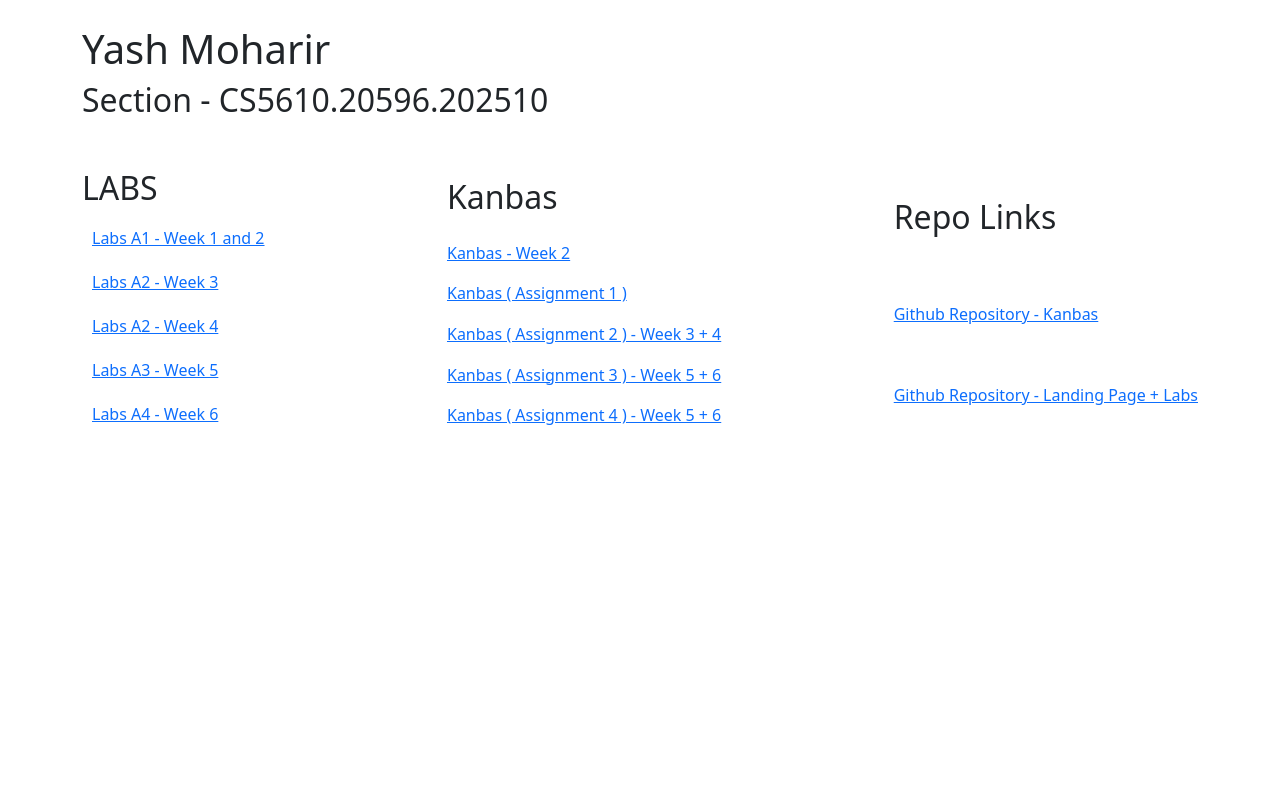
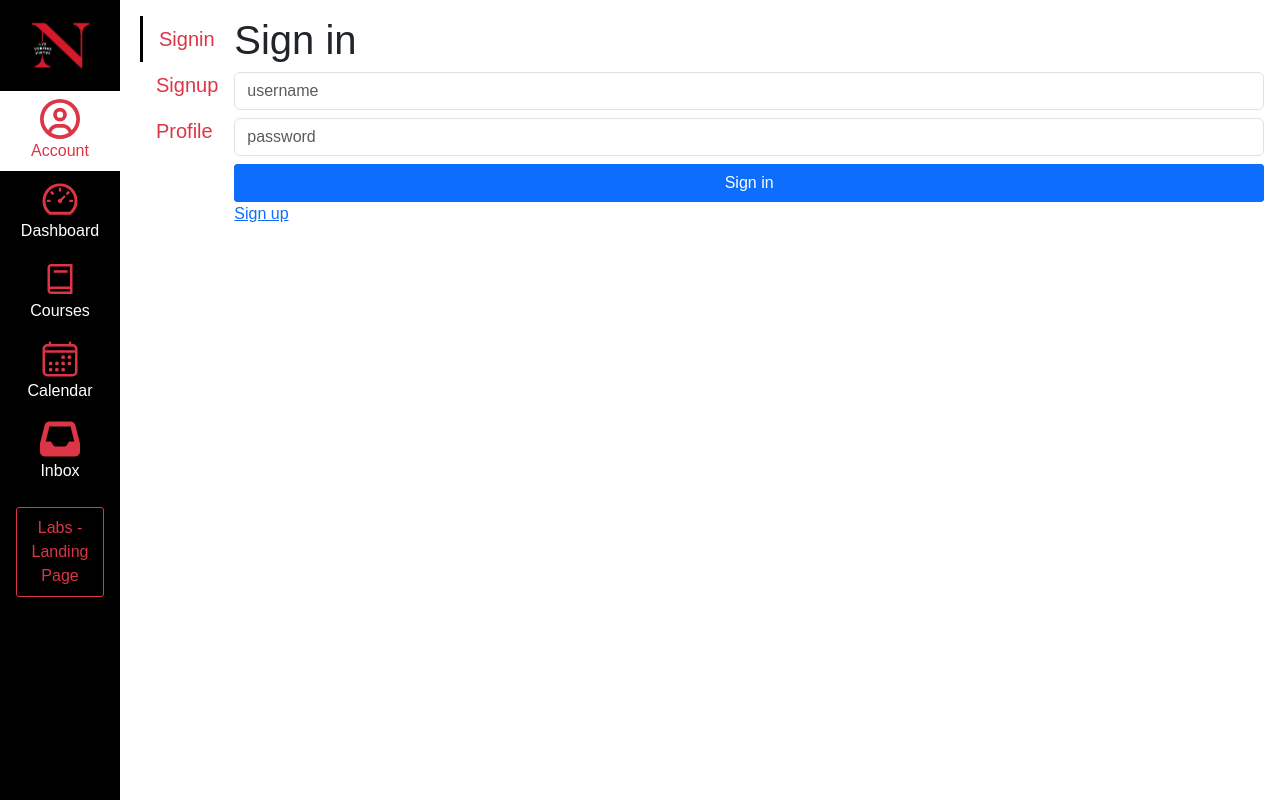
Before and after one commit to YASH-MOHARIR/Kanbas-webdev-project-Yash-Moharir, a React (Create React App) app: page /Account/Signin in a window 1280 px wide. Built offline with nearby package versions, Linux system fonts and the light colour scheme.

Commit message:
Add files via upload

```diff
--- a/src/App.css
+++ b/src/App.css
@@ -1,24 +1,35 @@
- .active{
-    background-color: greenyellow;
-    color: green;
-    text-decoration: none;
-    border-radius: 10px;
-    padding: 10px;
- }
+body   {  margin: 0;  padding: 0;  }
+body * {  font-family: Arial, Helvetica, sans-serif;  }
+p{margin: 0;}
 
- .links{
-   display: flex;
-   justify-content: space-between;
- }
+@media (min-width: 768px) {
+  #wd-kanbas .wd-main-content-offset {
+    padding-left: 140px !important;
+  }
+}
 
- .lab-links, .kanbas-links, .repo-links{
-   display: flex;
-   flex-direction: column;
-   justify-content: space-around;
-   height: auto;
- }
+.list-group.wd > .list-group-item.active {
+  color: black;
+  background-color: white;
+  border-left: 3px solid black !important;
+}
 
- .lab-link{
-   margin: 10px;
-   transition: all ease 0.5s;
- }
+.btn-secondary {
+  --bs-btn-color: #000 !important;
+  --bs-btn-bg: #c7cdd1 !important;
+  --bs-btn-border-color: #c7cdd1 !important;
+  --bs-btn-hover-color: #fff !important;
+}
+.bg-secondary {
+  --bs-secondary-rgb: 199, 205, 209;
+}
+.list-group-item {
+  --bs-list-group-border-color: gray;
+}
+.wd-lesson {
+  border-left: 3px solid green !important;
+}
+
+.main-nav-link, .course-nav-link{
+  transition: all ease 0.3s;
+}
--- a/src/App.tsx
+++ b/src/App.tsx
@@ -16,7 +16,6 @@ import store from "./store/store.ts";
 
 import { Provider } from "react-redux";
 import ProtectedRoute from "./Account/ProtectedRoute.tsx";
-import ProtectedCourse from "./Account/ProtecectedCourse.tsx";
 function App() {
   const [courses, setCourses] = useState<any[]>(db.courses);
   const [course, setCourse] = useState<any>({
@@ -31,11 +30,7 @@ function App() {
     setCourses([...courses, { ...course, _id: new Date().getTime().toString() }]);
   };
   const deleteCourse = (courseId: any) => {
-    // eslint-disable-next-line no-restricted-globals
-    const userResponse = confirm("Are you sure you want to delete?");
-    if (userResponse) {
     setCourses(courses.filter((course) => course._id !== courseId));
-    }
   };
   const updateCourse = () => {
     setCourses(
--- a/src/Courses/Assingments/Assignments.tsx
+++ b/src/Courses/Assingments/Assignments.tsx
@@ -102,9 +102,8 @@ export default function Assignments() {
                   <button
                     className="btn btn-danger mx-2"
                     type="button"
-                    // data-bs-toggle="modal"
-                    // data-bs-target="#exampleModal"
-                    onClick={() => dispatch(deleteAssignment(assignment._id))}
+                    data-bs-toggle="modal"
+                    data-bs-target={`#${assignment._id}`}
                     >
                     <FaTrash />
                   </button>
@@ -117,7 +116,7 @@ export default function Assignments() {
                 <GreenCheckmark />
                 <BsThreeDotsVertical />
               </div>
-              {/* <div className="modal fade" id="exampleModal" aria-labelledby="exampleModalLabel" aria-hidden="true">
+              <div className="modal fade" id={assignment._id}  >
                   <div className="modal-dialog">
                     <div className="modal-content">
                       <div className="modal-header">
@@ -132,7 +131,7 @@ export default function Assignments() {
                           Cancel
                         </button>
                         <button
-                          // onClick={() => dispatch(deleteAssignment(assignment._id))}
+                          onClick={() => dispatch(deleteAssignment(assignment._id))}
                           type="button"
                           className="btn btn-danger"
                           data-bs-dismiss="modal">
@@ -141,7 +140,7 @@ export default function Assignments() {
                       </div>
                     </div>
                   </div>
-                </div> */}
+                </div>
             </li>
           ))}
       </ul>
--- a/src/Courses/Assingments/reducer.ts
+++ b/src/Courses/Assingments/reducer.ts
@@ -1,47 +1,35 @@
 import { createSlice } from "@reduxjs/toolkit";
 import { assignments } from "../../Database/database.tsx";
 const initialState = {
-    assignments: assignments,
+  assignments: assignments,
 };
 const assignmentsSlice = createSlice({
   name: "assignments",
   initialState,
   reducers: {
-
     //name, description, points, due date, available from date, and available until date.
 
     addAssignment: (state, { payload: assignment }) => {
       const newAssignment: any = {
         title: assignment.title,
-        description : assignment.description,
+        description: assignment.description,
         _id: assignment._id,
         course: assignment.course,
-        points:assignment.points,
-        dueDate:assignment.dueDate,
-        availableFrom:  assignment.availableFrom,
-        availableUntil: assignment.availableUntil
+        points: assignment.points,
+        dueDate: assignment.dueDate,
+        availableFrom: assignment.availableFrom,
+        availableUntil: assignment.availableUntil,
       };
       state.assignments = [...state.assignments, newAssignment] as any;
       console.log(newAssignment);
-
     },
 
-
     deleteAssignment: (state, { payload: assignmentID }) => {
-      // eslint-disable-next-line no-restricted-globals
-      const userResponse = confirm("Are you sure you want to delete?");
-
-      if (userResponse) {
-        state.assignments = state.assignments.filter(
-          (a: any) => a._id !== assignmentID);
-      }
-
+      state.assignments = state.assignments.filter((a: any) => a._id !== assignmentID);
     },
 
     updateAssignment: (state, { payload: assignment }) => {
-      state.assignments = state.assignments.map((a: any) =>
-        a._id === assignment._id ? assignment : a
-      ) as any;
+      state.assignments = state.assignments.map((a: any) => (a._id === assignment._id ? assignment : a)) as any;
     },
     editAssignment: (state, { payload: assignmentID }) => {
       state.assignments = state.assignments.map((a: any) =>
@@ -51,7 +39,6 @@ const assignmentsSlice = createSlice({
   },
 });
 
-export const { addAssignment, deleteAssignment, updateAssignment, editAssignment } =
-assignmentsSlice.actions;
+export const { addAssignment, deleteAssignment, updateAssignment, editAssignment } = assignmentsSlice.actions;
 
 export default assignmentsSlice.reducer;
--- a/src/index.js
+++ b/src/index.js
@@ -1,17 +1,17 @@
-import React from "react";
-import ReactDOM from "react-dom/client";
-import "./index.css";
-import App from "./App";
-import reportWebVitals from "./reportWebVitals";
-import { BrowserRouter } from "react-router-dom";
+import React from 'react';
+import ReactDOM from 'react-dom/client';
+import './index.css';
+import App from './App.tsx';
+import reportWebVitals from './reportWebVitals';
+import { BrowserRouter } from 'react-router-dom';
 
-const root = ReactDOM.createRoot(document.getElementById("root"));
+const root = ReactDOM.createRoot(document.getElementById('root'));
 root.render(
-  <BrowserRouter>
-    <React.StrictMode>
-      <App />
-    </React.StrictMode>
-  </BrowserRouter>
+  <React.StrictMode>
+     <BrowserRouter>
+      < App />
+     </BrowserRouter>
+  </React.StrictMode>
 );
 
 // If you want to start measuring performance in your app, pass a function
```
Also changed, not shown: src/Dashboard/Dashboard.tsx (+47 -14 lines).
